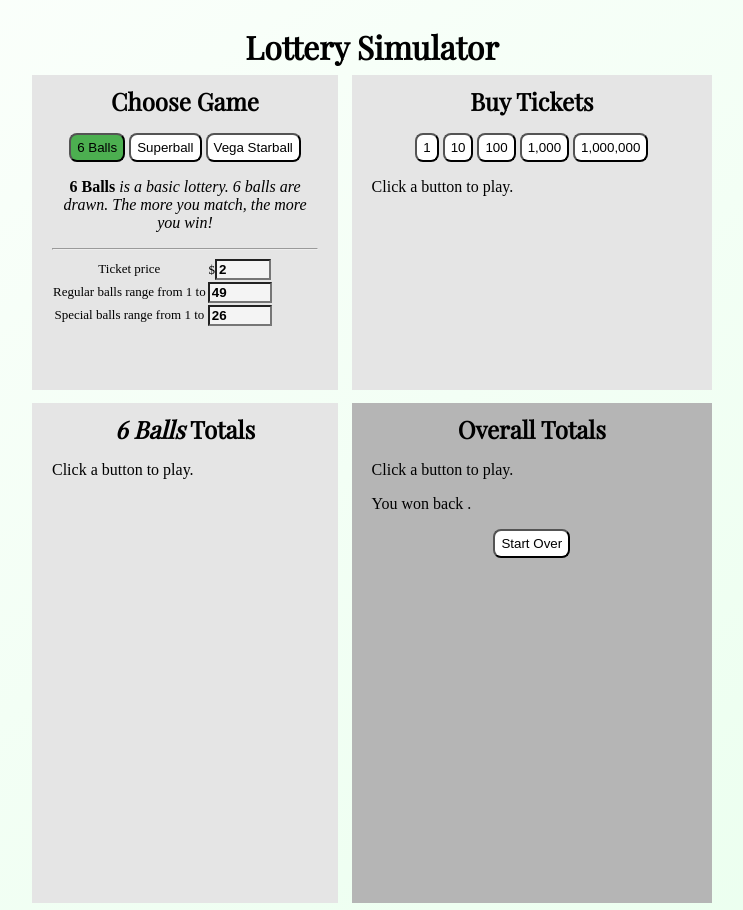
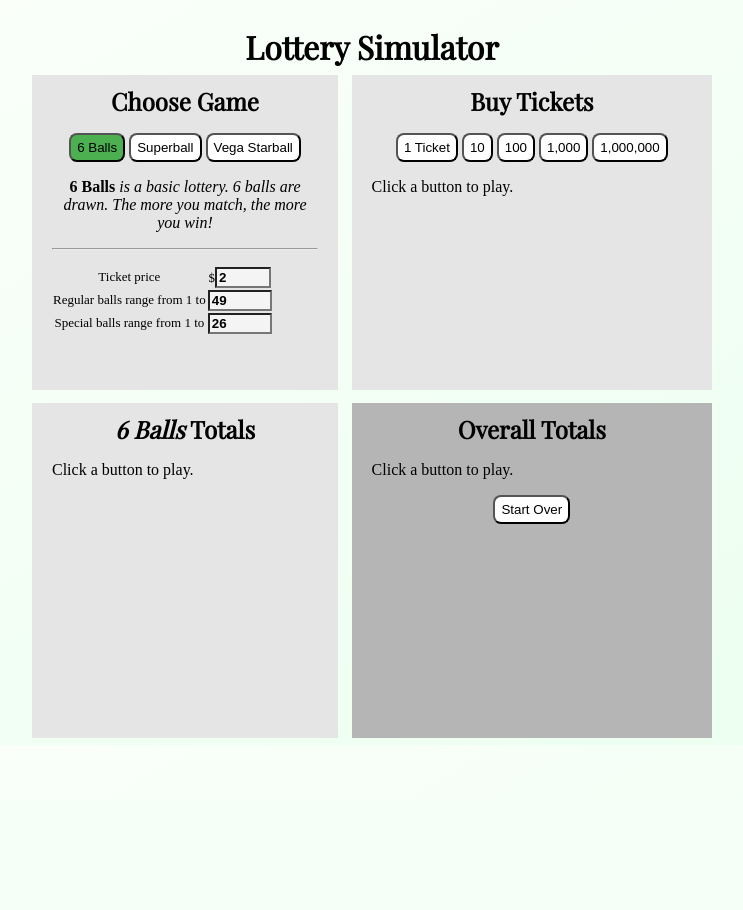
Before and after one commit to hbere/lottosim, a PHP site: page /v2.html in a window 1280 px wide. Shown: the whole page, without its empty margins (268-1011 px from the left). After the commit the page ends 738 px from the top, so only its background shows below. Run offline with PHP 8.4, Linux system fonts and the light colour scheme.

Commit message:
Enhances multi-lottery functionality

```diff
--- a/resources/css/v2.css
+++ b/resources/css/v2.css
@@ -97,12 +97,12 @@
 }
 
 .allPlays {
-  height: 500px;
+  height: 335px;
 }
 
 .rules {
   background-color: #b5b5b5;
-  height: 500px;
+  height: 335px;
 }
 
 @media only screen and (max-width: 620px) {
@@ -183,11 +183,14 @@
   display: none;
 }
 
-table {
-    border-collapse: collapse;
-    font-size: 13px;
+.tableGen {
+  border-collapse: collapse;
+  font-size: 13px;
+  border: 1px solid gray;
 }
 
-table, th, td {
-    border: 1px transparent black;
+.tableTransparent {
+  border-collapse: collapse;
+  font-size: 13px;
+  border: 0px transparent gray;
 }
--- a/v2.html
+++ b/v2.html
@@ -21,7 +21,8 @@
       </p>
       <p><strong class="gameName">6 Balls</strong><em class="gameDesc"> is a basic lottery. 6 balls are drawn. The more you match, the more you win!</em></p>
       <hr />
-      <table class="rulesTable" id="rulesTable">
+      <p>
+        <table class="tableTransparent" id="rulesTable">
           <tr>
             <td>Ticket price</td>
             <td>$<input class="rulesInput" type="number" id="cost" name="cost" min="0" max="20" value="2"></td>
@@ -35,13 +36,14 @@
             <td><input class="rulesInput specialBall" type="number" id="specialBallsMax" name="maxBall" min="6" max="100" value="26"></td>
           </tr>
         </table>
+      </p>
     </div>
 		<div class="previousPlay column2">
       <h2>Buy Tickets</h2>
       <p class="playButtons">
         <!-- <fieldset> -->
           <!-- <legend>Tickets</legend> -->
-          <button id="play1" name="play1" type="submit">1</button>
+          <button id="play1" name="play1" type="submit">1 Ticket</button>
           <button id="play10" name="play10" type="submit">10</button>
     			<button id="play100" name="play100" type="submit">100</button>
     			<button id="play1000" name="play1000" type="submit">1,000</button>
@@ -68,8 +70,8 @@
 		<div class="rules column2">
       <h2 id="overall">Overall Totals</h2>
       <p class="start">Click a button to play.</p>
-      <p class="play">You spent <strong id="amtSpent"></strong> to buy <strong id="plays"></strong> ticket(s).</p>
-      <p>You won back <strong id="amtWon"></strong>.</p>
+      <p class="play">You spent <strong id="amtSpent"></strong> to buy <em id="plays"></em> ticket(s).</p>
+      <p class="play">You won back <strong id="amtWon"></strong>.</p>
       <h3 class="play"><strong id="netWon"></strong></h3>
       <p class="playButtons"><button id="startOver" name="startOver" type="submit">Start Over</button></p>
     </div>
```
Also changed, not shown: resources/js/v2.js (+8 -8 lines). Lines whose indentation alone changed are shown as unchanged.
